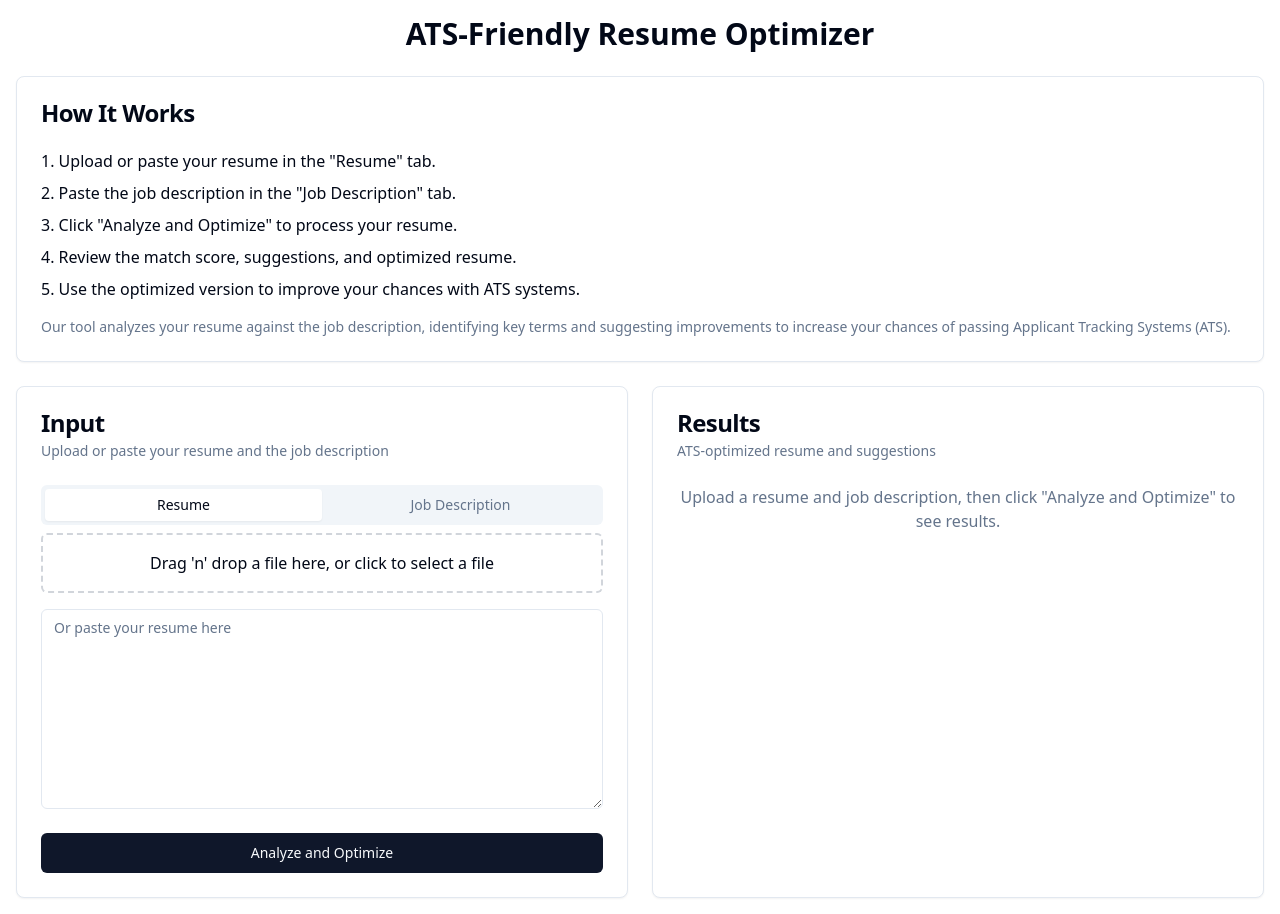
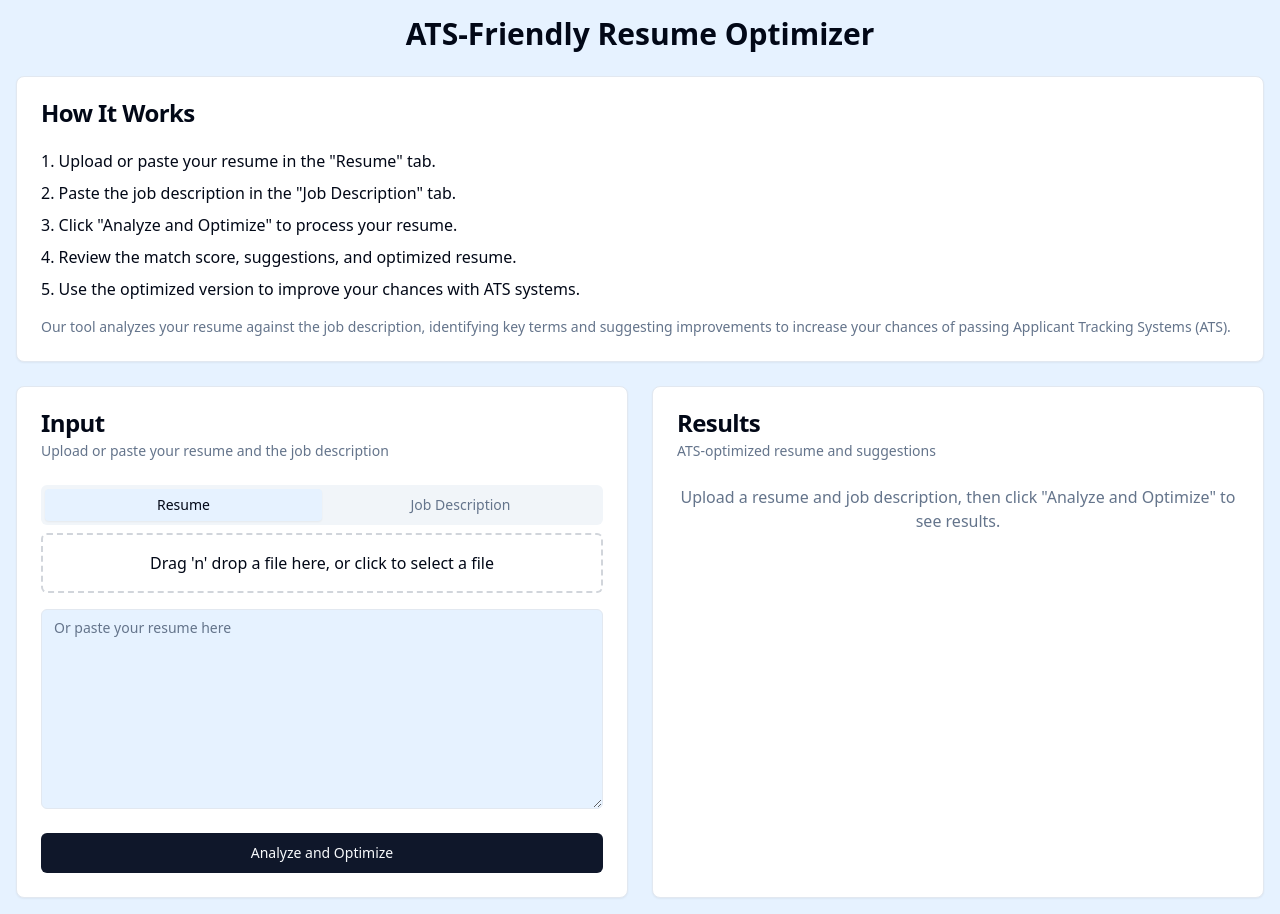
Before and after one commit to GPT-Engineer-App/resume-matcher-boost, a React (Vite) app: page / in a window 1280 px wide. Built offline with nearby package versions, Linux system fonts and the light colour scheme.

Commit message:
Change background color to light blue
Updated the background color of the application to light blue for improved aesthetics.
[skip gpt_engineer]

```diff
--- a/src/index.css
+++ b/src/index.css
@@ -4,7 +4,7 @@
 
 @layer base {
   :root {
-    --background: 0 0% 100%;
+    --background: 210 100% 95%;
     --foreground: 222.2 84% 4.9%;
 
     --card: 0 0% 100%;
```
